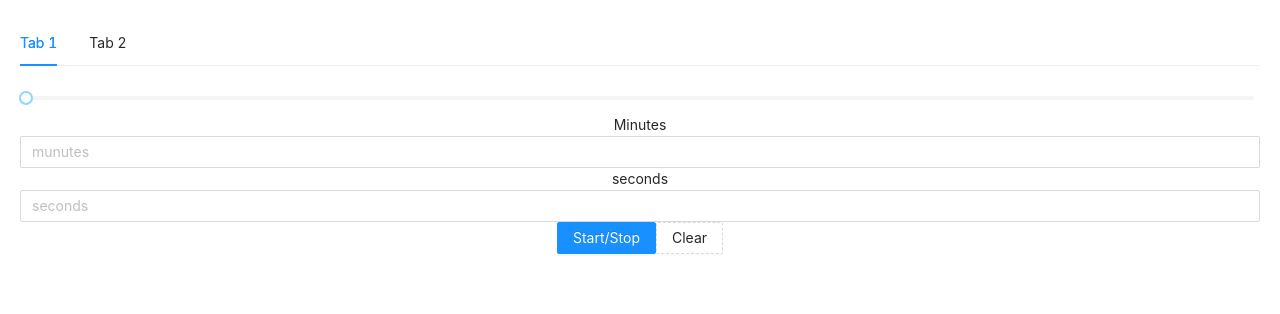
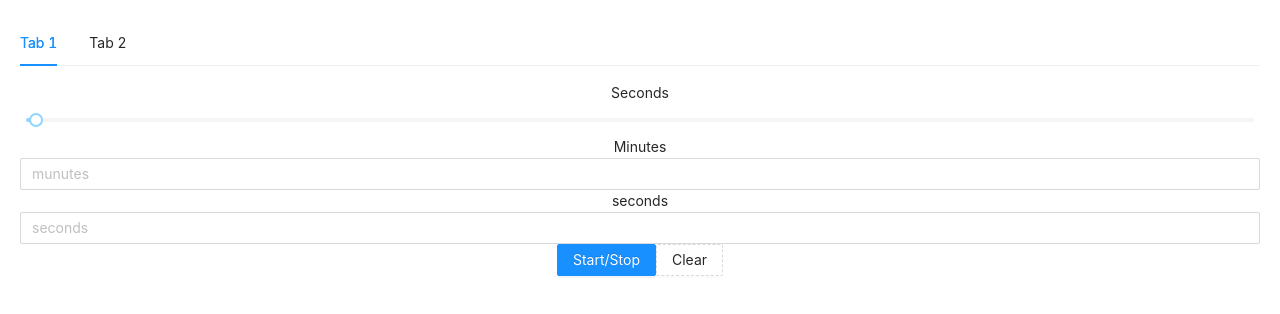
Before and after one commit to s1ep0y/react_timer, a React (Create React App) app: page / in a window 1280 px wide. Shown: the top 314 px of the page. Built offline with nearby package versions, Linux system fonts and the light colour scheme.

Commit message:
few better version of base layer

```diff
--- a/src/components/Countdown.jsx
+++ b/src/components/Countdown.jsx
@@ -1,5 +1,5 @@
 import React, { useState } from 'react';
-import { Input, Slider } from 'antd';
+import { TimerSlider, TimerInputs } from './timerInputs'
 
 
 export class Countdown extends React.Component {
@@ -7,69 +7,41 @@ export class Countdown extends React.Component {
         super(props)
         this.state = {
             disabled: false,
-            timerTime: {
-                secs: 0,
-                mins: 0,
-            },
+            timerTime: null,
         }
     }
 
-    sliderHolder = (value) => {
-        // console.log(value);
-        const mins = Math.floor(value/60)
-        const secs = value/60 > 0 ? value%60 : 0
-        this.setState({
-            timerTime: {
-                secs, mins
-            },
-        })
-    }
+    // sliderHolder = (value) => {
+    //     // console.log(value);
+    //     const mins = Math.floor(value/60)
+    //     const secs = value/60 > 0 ? value%60 : 0
+    //     this.setState({
+    //         timerTime: {
+    //             secs, mins
+    //         },
+    //     })
+    // }
 
-    minsHolder = ({target: {value}}) => {
+    // minsHolder = ({target: {value}}) => {
 
-        this.setState({ timerTime: { mins: value } });
-        console.log(this.state.timerTime)
-    }
+    //     this.setState({ timerTime: { mins: value } });
+    //     console.log(this.state.timerTime)
+    // }
 
-    secsHolder = ({target: {value}}) => {
+    // secsHolder = ({target: {value}}) => {
 
-        this.setState({ timerTime: { secs: value } });
-    }
+    //     this.setState({ timerTime: { secs: value } });
+    // }
 
 
 
     render() {
-        const { disabled, timerTime } = this.state;
+        const { disabled } = this.state;
         return(
             <div className="countdown">
-                <Slider defaultValue={30}
-                disabled={disabled}
-                step={15}
-                min={0}
-                max={3600}
-                value={timerTime ? timerTime.secs+ timerTime.mins*60 : null}
-                onChange={this.sliderHolder}
-                />
-                <div className="group">
-                    <label>
-                        Minutes
-                        <Input type="number"
-                        name="mins"
-                        disabled={disabled}
-                        placeholder="munutes"
-                        onChange={this.minsHolder}
-                        />
-                    </label>
-                    <label>
-                        seconds
-                        <Input type="number"
-                        name="secs"
-                        disabled={disabled}
-                        placeholder="seconds"
-                        onChange={this.secsHolder}
-                        />
-                    </label>
-                </div>
+                <span>Seconds</span>
+                <TimerSlider disabled={disabled}/>
+                <TimerInputs disabled={disabled}/>
             </div>
         )
 
--- /dev/null
+++ b/src/components/timerInputs.jsx
@@ -0,0 +1,35 @@
+import React from 'react';
+import { Input, Slider } from 'antd';
+
+export const TimerSlider = ({ disabled }) => (
+    <Slider defaultValue={30}
+    disabled={disabled}
+    step={15}
+    min={0}
+    max={3600}
+    // onChange={props.sliderHolder}
+    />
+)
+
+export const TimerInputs = ({ disabled }) => (
+    <div className="group">
+    <label>
+        Minutes
+        <Input type="number"
+        name="mins"
+        disabled={disabled}
+        placeholder="munutes"
+        // onChange={this.minsHolder}
+        />
+    </label>
+    <label>
+        seconds
+        <Input type="number"
+        name="secs"
+        disabled={disabled}
+        placeholder="seconds"
+        // onChange={this.secsHolder}
+        />
+    </label>
+</div>
+)
--- a/src/index.js
+++ b/src/index.js
@@ -8,7 +8,7 @@ ReactDOM.render(
   // <React.StrictMode>
   <App />,
   // </React.StrictMode>,
-  document.getElementById('root')
+  document.getElementById('root'),
 );
 
 // If you want your app to work offline and load faster, you can change
--- a/src/serviceWorker.js
+++ b/src/serviceWorker.js
@@ -11,11 +11,11 @@
 // opt-in, read https://bit.ly/CRA-PWA
 
 const isLocalhost = Boolean(
-  window.location.hostname === 'localhost' ||
+  window.location.hostname === 'localhost'
     // [::1] is the IPv6 localhost address.
-    window.location.hostname === '[::1]' ||
+    || window.location.hostname === '[::1]'
     // 127.0.0.0/8 are considered localhost for IPv4.
-    window.location.hostname.match(/^127(?:\.(?:25[0-5]|2[0-4][0-9]|[01]?[0-9][0-9]?)){3}$/)
+    || window.location.hostname.match(/^127(?:\.(?:25[0-5]|2[0-4][0-9]|[01]?[0-9][0-9]?)){3}$/),
 );
 
 export function register(config) {
@@ -40,8 +40,8 @@ export function register(config) {
         // service worker/PWA documentation.
         navigator.serviceWorker.ready.then(() => {
           console.log(
-            'This web app is being served cache-first by a service ' +
-              'worker. To learn more, visit https://bit.ly/CRA-PWA'
+            'This web app is being served cache-first by a service '
+              + 'worker. To learn more, visit https://bit.ly/CRA-PWA',
           );
         });
       } else {
@@ -68,8 +68,8 @@ function registerValidSW(swUrl, config) {
               // but the previous service worker will still serve the older
               // content until all client tabs are closed.
               console.log(
-                'New content is available and will be used when all ' +
-                  'tabs for this page are closed. See https://bit.ly/CRA-PWA.'
+                'New content is available and will be used when all '
+                  + 'tabs for this page are closed. See https://bit.ly/CRA-PWA.',
               );
 
               // Execute callback
@@ -105,8 +105,8 @@ function checkValidServiceWorker(swUrl, config) {
       // Ensure service worker exists, and that we really are getting a JS file.
       const contentType = response.headers.get('content-type');
       if (
-        response.status === 404 ||
-        (contentType != null && contentType.indexOf('javascript') === -1)
+        response.status === 404
+        || (contentType != null && contentType.indexOf('javascript') === -1)
       ) {
         // No service worker found. Probably a different app. Reload the page.
         navigator.serviceWorker.ready.then((registration) => {
```
Also changed, not shown: 1 other file (tests, documents, lock files or other folders).
